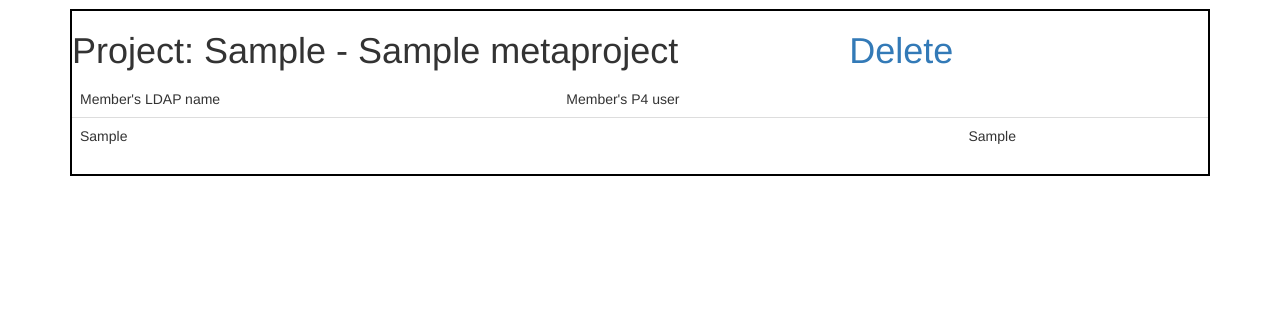
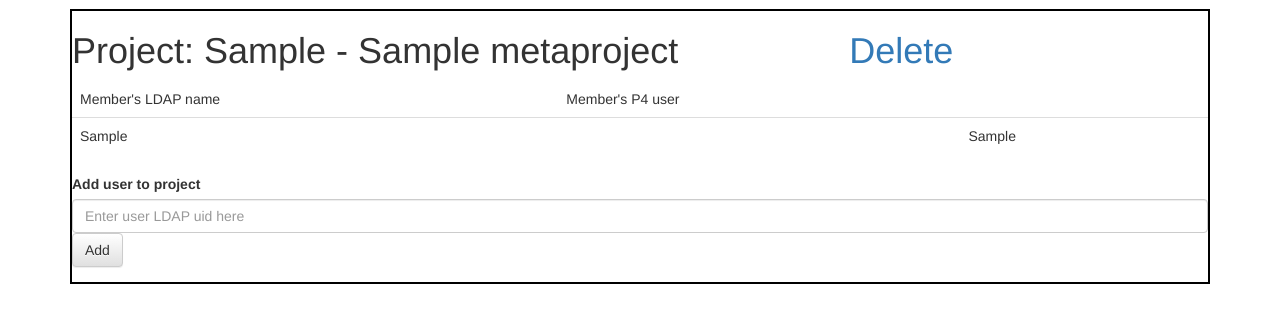
Before and after one commit to Slub77/ProjectAccessPortal, a Django app: page /projectaccess/projects/ in a window 1280 px wide. Shown: the part 51-374 px from the top of the page. Run offline with Django 3.2, Linux system fonts and the light colour scheme; tables that the repository leaves empty hold one stand-in row (values such as "Sample post"); some libraries are stand-ins or nearby versions.

Commit message:
Add user to project function implemented

```diff
--- a/projectaccess/templates/projects.html
+++ b/projectaccess/templates/projects.html
@@ -36,6 +36,16 @@
 
             </table>
 
+            <form action="{% url 'projectaccess:projects' %}" method="post">
+                {% csrf_token %}
+                <div class="form-group">
+                    <label for="user_name">Add user to project</label>
+                    <input type="hidden" name="project_id" value="{{project.id}}">
+                    <input type="text" class="form-control" id="user_name" placeholder="Enter user LDAP uid here" name="user_name">
+                    <button type="submit" class="btn btn-default">Add</button>
+                </div>
+            </form>
+
         </div>
 
     {% endfor %}
--- a/projectaccess/views.py
+++ b/projectaccess/views.py
@@ -2,7 +2,9 @@
 from django.http import HttpResponse
 from django.template import RequestContext, loader
 
-from models import MetaUser, MetaProject
+from models import LDAPUser, MetaUser, MetaProject
+from meta_actions import add_user_to_project
+
 
 def index(request):
 
@@ -21,6 +23,14 @@ def users(request):
     return HttpResponse(template.render(context))
 
 def projects(request):
+
+    if request.method == 'POST':
+        project_id = request.POST['project_id']
+        user_name = request.POST['user_name']
+        ldap_user = LDAPUser.objects.get(uid=user_name)
+        meta_user = MetaUser.objects.get(ldap_user=ldap_user)
+        meta_project = MetaProject.objects.get(id=project_id)
+        add_user_to_project(meta_project, meta_user)
 
     template = loader.get_template('projects.html')
     context = RequestContext(request, {
```
